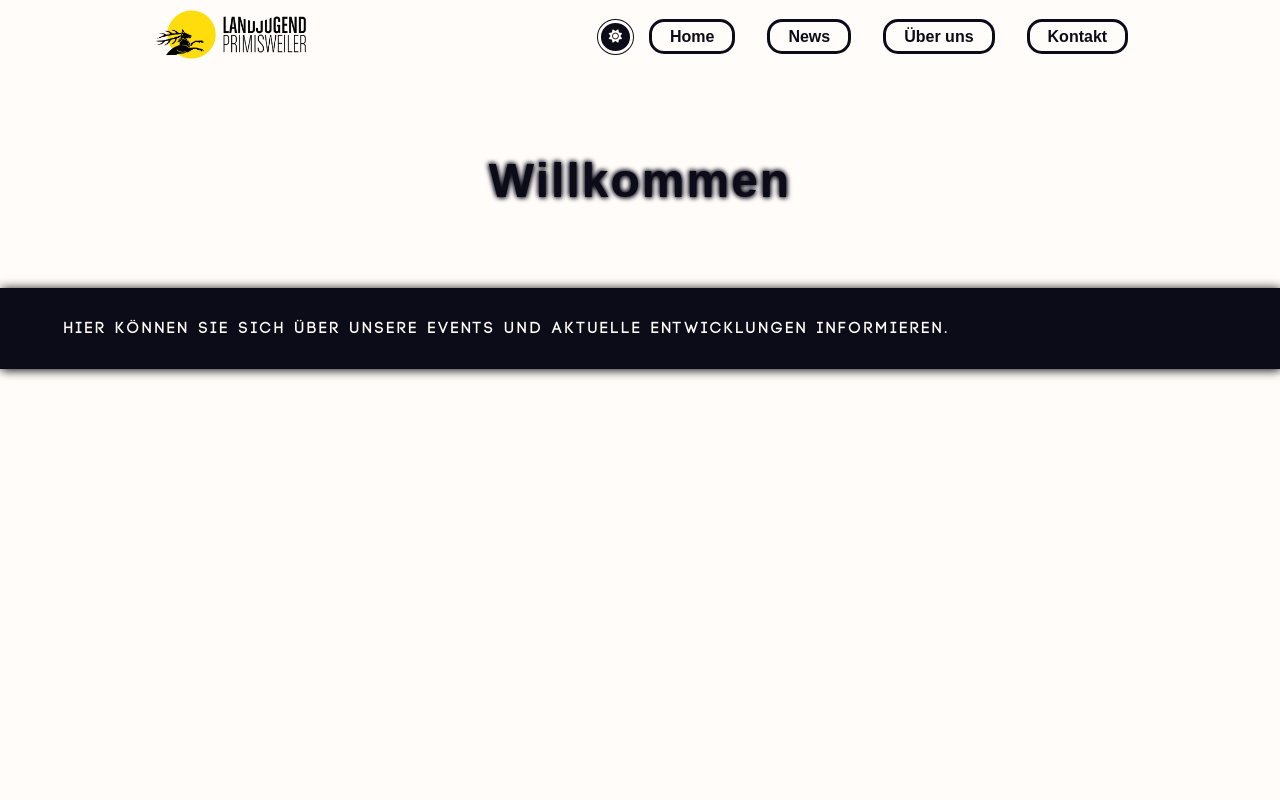
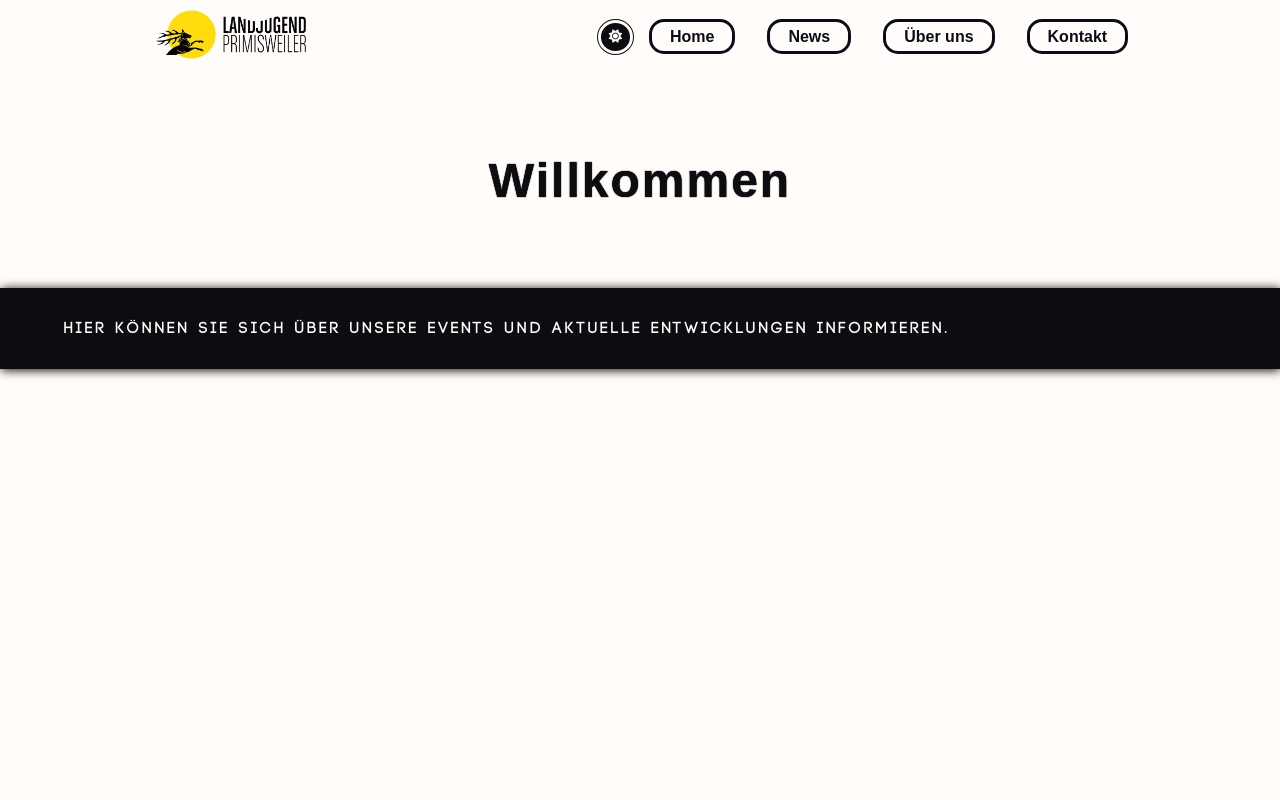
Before and after one commit to finntechh/laju-vue, a Vue app: page /Home in a window 1280 px wide. Shown: the top 800 px of the page. Built offline with nearby package versions, Linux system fonts and the light colour scheme; a web font is replaced by a local one.

Commit message:
last update

```diff
--- a/index.html
+++ b/index.html
@@ -4,7 +4,6 @@
     <meta charset="UTF-8">
     <link rel="icon" href="/favicon.ico">
     <meta name="viewport" content="width=device-width, initial-scale=1.0">
-    <title>Landjugend Primisweiler</title>
     <script src="https://kit.fontawesome.com/f6ef36e674.js" crossorigin="anonymous"></script>  </head>
   <body>
     <div id="app"></div>
--- a/src/assets/css/home.css
+++ b/src/assets/css/home.css
@@ -13,8 +13,8 @@
     font-family: "biocats", sans-serif;
     letter-spacing: 2px;
     color: var(--dark);
-    text-shadow: 1px 1px 5px var(--dark),
-                -1px -1px 5px var(--dark);
+    text-shadow: 0px 0px 1px var(--dark),
+                -0px -0px 1px var(--dark);
 }
 
 .home-description {
--- a/src/assets/css/index.css
+++ b/src/assets/css/index.css
@@ -19,13 +19,13 @@ a {
 }
 
 :root {
-    --dark: #0c0c19;
+    --dark: #0c0c11;
     --light: #fffcf9;
     --accent: #FFDD0C;
 }
 
 .dark {
-    --light: #0c0c19;
+    --light: #0c0c11;
     --dark: #fffcf9;
     --accent: #FFDD0C;
 }
--- a/src/components/Build.vue
+++ b/src/components/Build.vue
@@ -2,7 +2,6 @@
 
     <header>
         <nav>
-
             <div class="nav-logo-container">
                 <router-link to="/">
                     <img class="nav-logo" src="../assets/images/logo/logo-hor.png" alt="logo">
@@ -58,9 +57,7 @@
                         </li>
                     </ul>
                 </div>
-
             </div>
-
         </nav>
     </header>
     <main>
```
Also changed, not shown: 1 other file (tests, documents, lock files or other folders).
